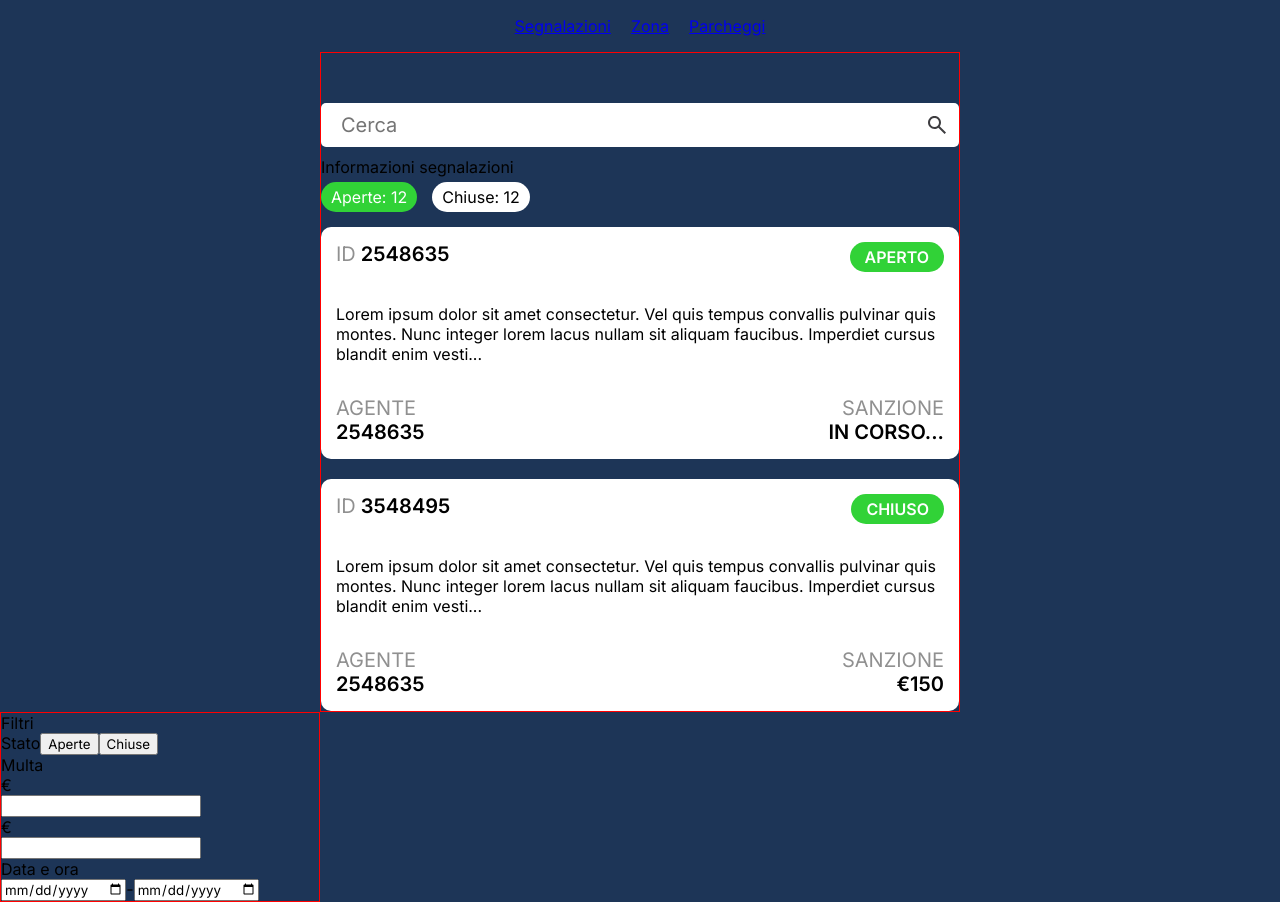
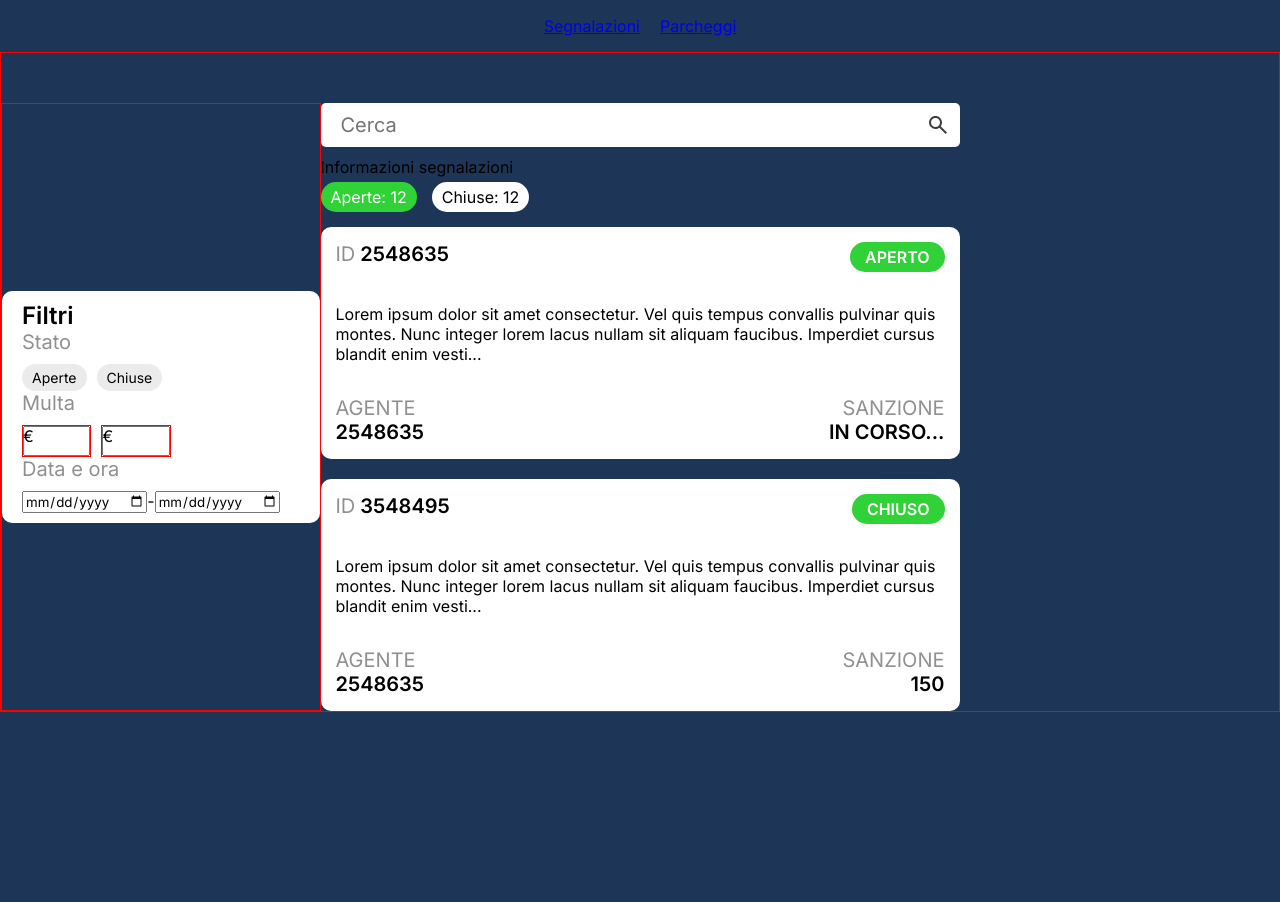
Before and after one commit to da4do0/parking-manager-police, a React (Create React App) app: page / in a window 1280 px wide. After the commit the page ends 800 px from the top, so only its background shows below. Built offline with nearby package versions, Linux system fonts and the light colour scheme.

Commit message:
miglioramento filtri

```diff
--- a/public/index.html
+++ b/public/index.html
@@ -10,34 +10,11 @@
       content="Web site created using create-react-app"
     />
     <link rel="apple-touch-icon" href="%PUBLIC_URL%/logo192.png" />
-    <!--
-      manifest.json provides metadata used when your web app is installed on a
-      user's mobile device or desktop. See https://developers.google.com/web/fundamentals/web-app-manifest/
-    -->
     <link rel="manifest" href="%PUBLIC_URL%/manifest.json" />
-    <!--
-      Notice the use of %PUBLIC_URL% in the tags above.
-      It will be replaced with the URL of the `public` folder during the build.
-      Only files inside the `public` folder can be referenced from the HTML.
-
-      Unlike "/favicon.ico" or "favicon.ico", "%PUBLIC_URL%/favicon.ico" will
-      work correctly both with client-side routing and a non-root public URL.
-      Learn how to configure a non-root public URL by running `npm run build`.
-    -->
-    <title>React App</title>
+    <title>Parking manager police</title>
   </head>
   <body>
     <noscript>You need to enable JavaScript to run this app.</noscript>
     <div id="root"></div>
-    <!--
-      This HTML file is a template.
-      If you open it directly in the browser, you will see an empty page.
-
-      You can add webfonts, meta tags, or analytics to this file.
-      The build step will place the bundled scripts into the <body> tag.
-
-      To begin the development, run `npm start` or `yarn start`.
-      To create a production bundle, use `npm run build` or `yarn build`.
-    -->
   </body>
 </html>
--- a/src/components/card-segnalazione/cardSegnalazione.jsx
+++ b/src/components/card-segnalazione/cardSegnalazione.jsx
@@ -5,7 +5,7 @@ const CardSegnalazione = ({ Segnalazioni }) => {
   return (
     <div className="container__segnalazioni">
       {Segnalazioni.map(
-        ({ id, status, description, agent, sanction }) =>
+        ({ id, status, description, agent, amount }) =>
           <div className="segnalazione">
             <div className="segnalazione__header">
               <div className="segnalazione__id">
@@ -31,7 +31,7 @@ const CardSegnalazione = ({ Segnalazioni }) => {
               </div>
               <div className="segnalazione__sanzione">
                 <span>SANZIONE</span>
-                {sanction || "IN CORSO..."}
+                {amount || "IN CORSO..."}
               </div>
             </div>
           </div>
--- a/src/components/filter/filter.css
+++ b/src/components/filter/filter.css
@@ -1,4 +1,59 @@
 aside{
+    border: 1px solid red;
+    display: flex;
+    justify-content: center;
+    align-items: center;
+}
+
+.filter{
+    padding: 10px 20px;
+    background-color: #FFFFFF;
+    display: inline-block;
+    border-radius: 10px;
+}
+
+.filter > span{
+    font-size: 24px;
+    font-weight: 600;
+}
+
+.status > span, .multa>span, .data-ora>span{
+    font-size: 20px;
+    color: #909090;
+}
+
+.status, .multa, .data-ora{
+    display: flex;
+    flex-direction: column;
+    gap: 10px;
+}
+
+.status-button__container, .multa-button__container{
+    display: flex;
+    flex-direction: row;
+    gap: 10px;
+}
+
+.status-button__container button{
+    border: none;
+    background-color: #EBEBEB;
+    font-size: 14px;
+    padding: 5px 10px;
+    border-radius: 15px;
+    cursor: pointer;
+}
+
+
+.multa__max, .multa__min{
     border: 1px solid red;
     width: 25%;
 }
+
+.multa__min >input, .multa__max> input{
+    width: 100%;
+    padding: 5px 10px;
+}
+
+.svg__euro{
+    position: absolute;
+}
--- a/src/components/filter/filter.jsx
+++ b/src/components/filter/filter.jsx
@@ -7,6 +7,7 @@ const Filter = ({}) => {
       <span>Filtri</span>
       <div className="status">
         <span>Stato</span>
+        <div className="status-button__container">
         <button>
           <span>Aperte</span>
         </button>
@@ -14,8 +15,10 @@ const Filter = ({}) => {
           <span>Chiuse</span>
         </button>
         </div>
+      </div>
       <div className="multa">
         <span>Multa</span>
+        <div className="multa-button__container">
           <div className="multa__min">
             <div className="svg__euro">
               <span>€</span>
@@ -27,6 +30,7 @@ const Filter = ({}) => {
               <span>€</span>
             </div>
             <input type="text" name="multaMax" id="multaMax" />
+          </div>
         </div>
       </div>
       <div className="data-ora">
--- a/src/components/header/header.jsx
+++ b/src/components/header/header.jsx
@@ -9,7 +9,7 @@ const Header = ()=>{
                 <nav>
                     <ul>
                         <Link to="/segnalazioni"><li>Segnalazioni</li></Link>
-                        <Link to="/"><li>Zona</li></Link>
+                        {/* <Link to="/"><li>Zona</li></Link> */}
                         <Link to="/"><li>Parcheggi</li></Link>
                     </ul>
                 </nav>
--- a/src/pages/parcheggi/parcheggi.css
+++ b/src/pages/parcheggi/parcheggi.css
@@ -0,0 +1,9 @@
+main{
+    border: 1px solid red;
+  }
+
+  main{
+    padding-top: 50px;
+    display: grid;
+    grid-template-columns: 25% 50% 25%;
+  }
--- a/src/pages/segnalazioni/segnalazioni.css
+++ b/src/pages/segnalazioni/segnalazioni.css
@@ -2,8 +2,8 @@ main{
   border: 1px solid red;
 }
 
- main{
+main{
   padding-top: 50px;
-  width: 50%;
-  margin: 0 auto;
- }
+  display: grid;
+  grid-template-columns: 25% 50% 25%;
+}
--- a/src/pages/segnalazioni/segnalazioni.jsx
+++ b/src/pages/segnalazioni/segnalazioni.jsx
@@ -14,7 +14,6 @@ const Segnalazioni = () => {
       description:
         "Lorem ipsum dolor sit amet consectetur. Vel quis tempus convallis pulvinar quis montes. Nunc integer lorem lacus nullam sit aliquam faucibus. Imperdiet cursus blandit enim vesti...",
       agent: 2548635,
-      sanction: "IN CORSO...",
       amount: null,
     },
     {
@@ -23,7 +22,6 @@ const Segnalazioni = () => {
       description:
         "Lorem ipsum dolor sit amet consectetur. Vel quis tempus convallis pulvinar quis montes. Nunc integer lorem lacus nullam sit aliquam faucibus. Imperdiet cursus blandit enim vesti...",
       agent: 2548635,
-      sanction: "€150",
       amount: 150,
     },
   ]);
@@ -32,8 +30,11 @@ const Segnalazioni = () => {
 
   return (
     <>
-
       <main>
+        <aside>
+          <Filter />
+        </aside>
+        <section>
           <SearchBar onInput={setsearchValue} />
           <InfoBar
             testoInfo="Informazioni segnalazioni"
@@ -43,10 +44,8 @@ const Segnalazioni = () => {
             valoreGrey="12"
           />
           <CardSegnalazione Segnalazioni={reports} />
+        </section>
       </main>
-      <aside>
-        <Filter />
-      </aside>
     </>
   );
 };
```
Also changed, not shown: src/index.jsx (+15 -11 lines), src/pages/zona/zona.jsx (added, +11 -0 lines), src/pages/zona/zona.css (added). Lines whose indentation alone changed are shown as unchanged.
